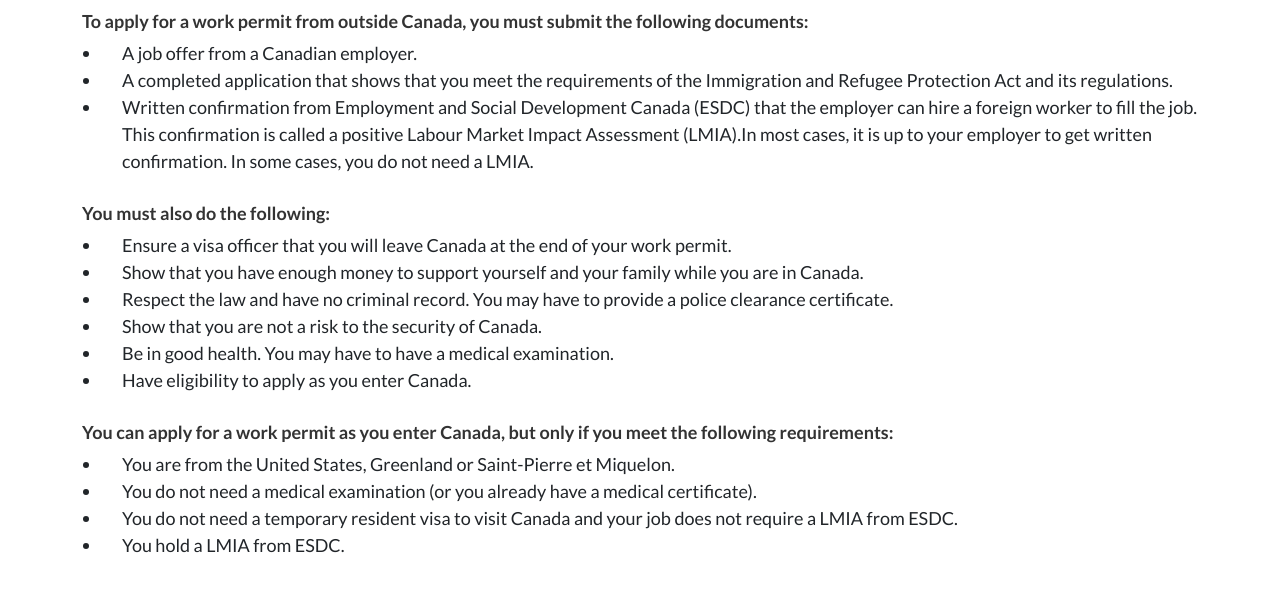
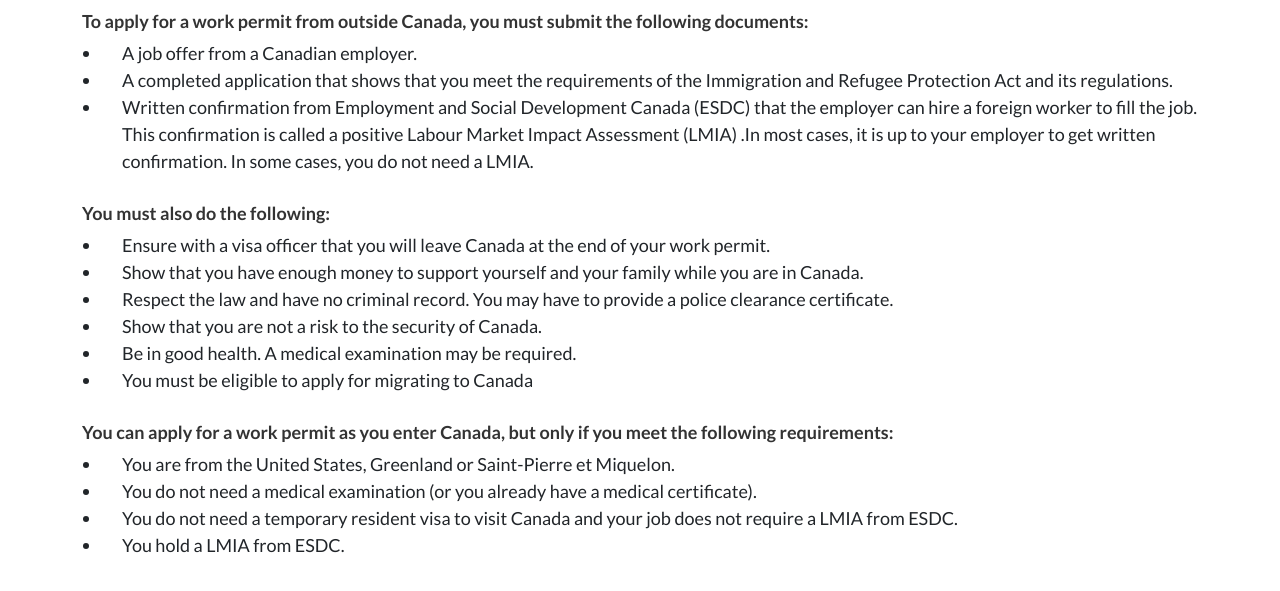
Before and after one commit to ak95305/global-era, a plain HTML site: page work-permit.html in a window 1280 px wide. Shown: the part 687-1278 px from the top of the page. Drawn offline with nearby package versions, Linux system fonts and the light colour scheme.

Commit message:
spell check, btn fix

```diff
--- a/css/styles.css
+++ b/css/styles.css
@@ -351,6 +351,7 @@
     right: 0;
     opacity: .4;
     width: 800px;
+    z-index: -1;
 }
 
 .sm-heading {
--- a/work-permit.html
+++ b/work-permit.html
@@ -467,21 +467,21 @@
                         Protection Act and its regulations.</li>
                     <li>Written confirmation from Employment and Social Development Canada (ESDC) that the employer can
                         hire a foreign worker to fill the job. This confirmation is called a positive Labour Market
-                        Impact Assessment (LMIA).In most cases, it is up to your employer to get written confirmation.
+                        Impact Assessment (LMIA) .In most cases, it is up to your employer to get written confirmation.
                         In some cases, you do not need a LMIA.
                     </li>
                 </ul>
 
                 <span class="head">You must also do the following:</span>
                 <ul>
-                    <li>Ensure a visa officer that you will leave Canada at the end of your work permit.</li>
+                    <li>Ensure with a visa officer that you will leave Canada at the end of your work permit.</li>
                     <li>Show that you have enough money to support yourself and your family while you are in Canada.
                     </li>
                     <li>Respect the law and have no criminal record. You may have to provide a police clearance
                         certificate.</li>
                     <li>Show that you are not a risk to the security of Canada.</li>
-                    <li>Be in good health. You may have to have a medical examination.</li>
-                    <li>Have eligibility to apply as you enter Canada.</li>
+                    <li>Be in good health. A medical examination may be required.</li>
+                    <li>You must be eligible to apply for migrating to Canada</li>
                 </ul>
 
                 <span class="head">You can apply for a work permit as you enter Canada, but only if you meet the
```
